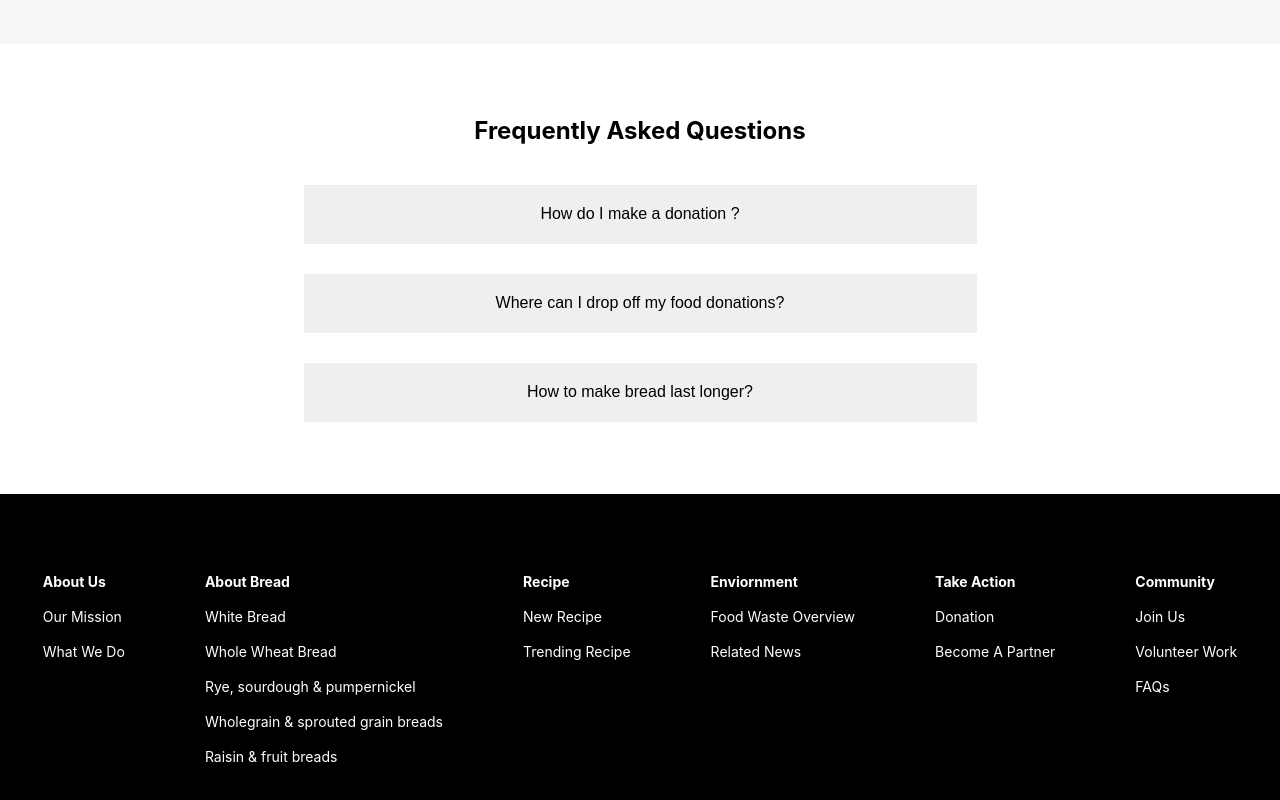
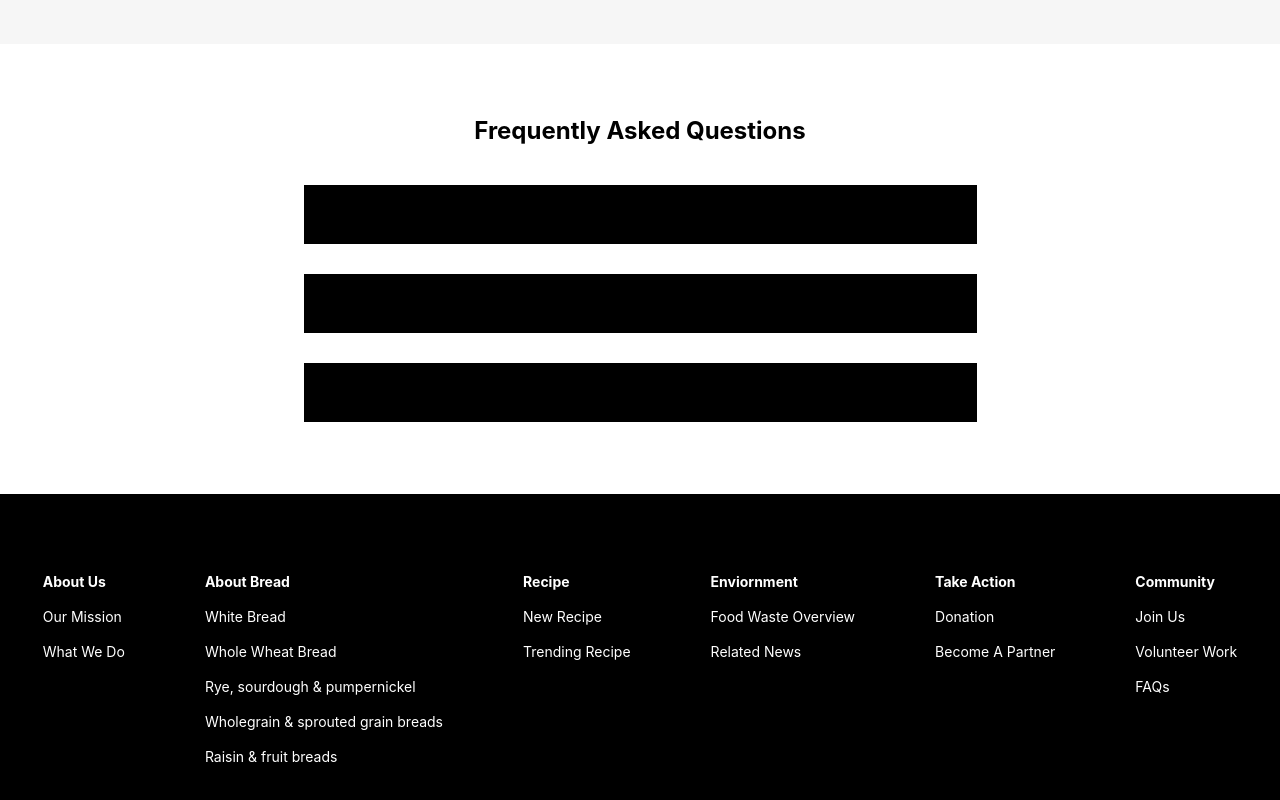
Before and after one commit to Jessicaltw/studiopractice1_project, a plain HTML site: page index.html in a window 1280 px wide. Shown: the part 3856-4656 px from the top of the page. Drawn offline with Linux system fonts and the light colour scheme.

Commit message:
Update main.css

```diff
--- a/main.css
+++ b/main.css
@@ -496,7 +496,7 @@ line-height: 34px;
       border: none;
       width: 673px;
       height: 59px;
-      background:#black;
+      background:black;
       margin-bottom: 30px;
 
       font-size: 16px;
```
